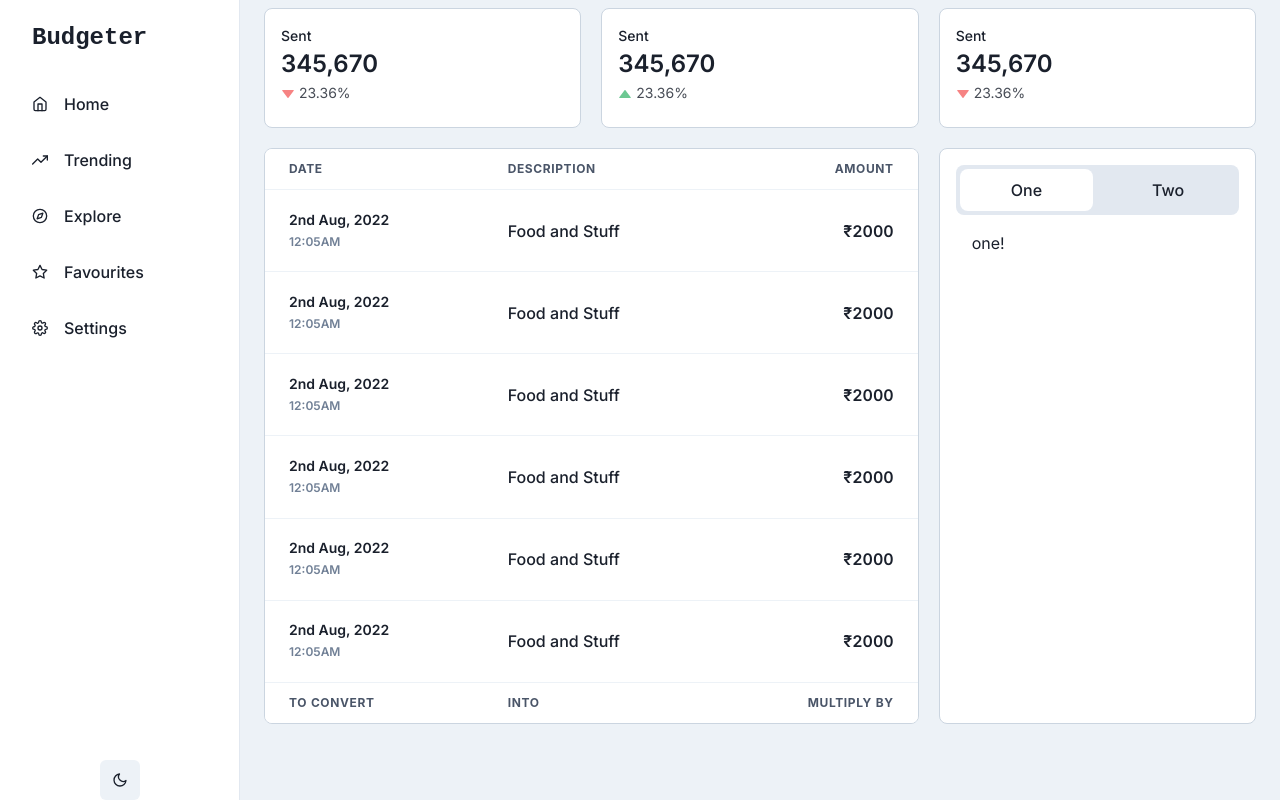
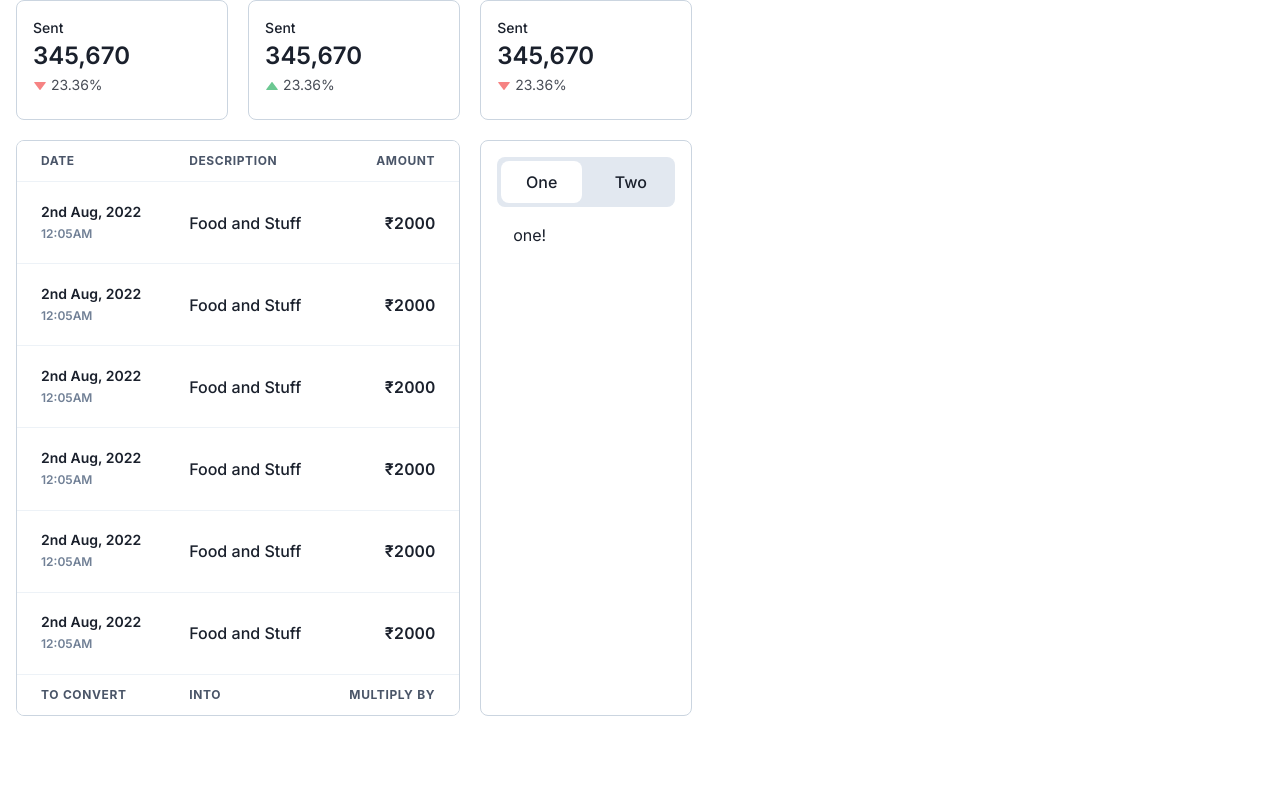
Before and after one commit to s4rvessh04/Budgeter_v2, a React (Vite) app in the folder frontend/: page / in a window 1280 px wide. Built offline with nearby package versions, Linux system fonts and the light colour scheme.

Commit message:
feat: added router

```diff
--- a/frontend/src/App.tsx
+++ b/frontend/src/App.tsx
@@ -1,11 +1,13 @@
+import { Router } from "@reach/router";
 import { Navbar } from "./components";
-import { Home } from "./pages";
+import { Home, Error } from "./pages";
 
 function App() {
 	return (
-		<Navbar>
-			<Home />
-		</Navbar>
+		<Router>
+			<Home path="/" />
+			<Error default={true} />
+		</Router>
 	);
 }
 
```
